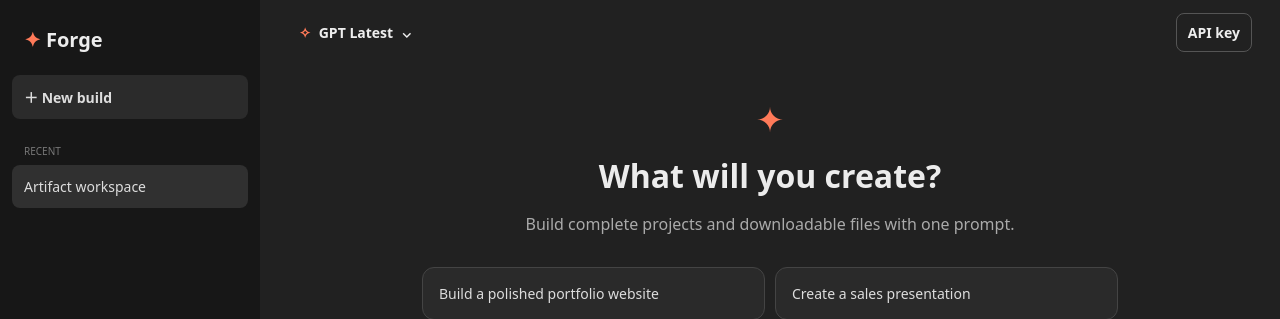
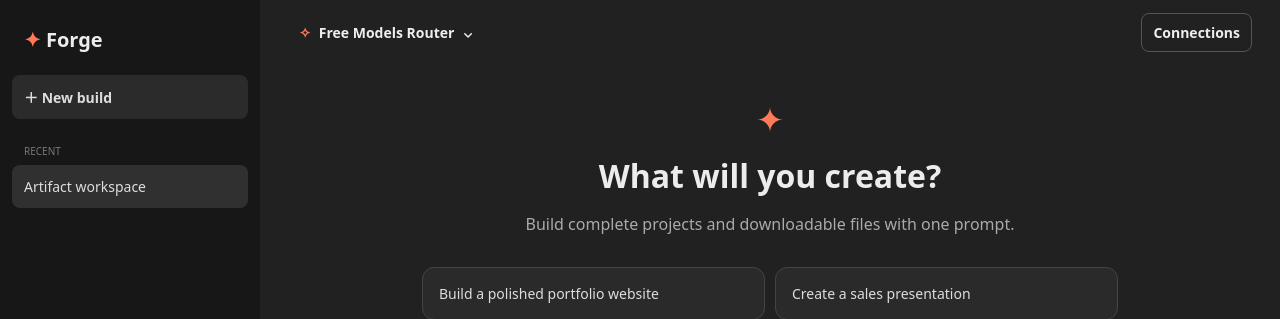
Before and after one commit to Tarzxn/Tarzxn-ai, a Flask app: page / in a window 1280 px wide. Shown: the top 319 px of the page. Run offline with Flask 3, Linux system fonts and the light colour scheme; data that the repository does not hold is empty.

Commit message:
Add files via upload
Added more free models to use

```diff
--- a/app.py
+++ b/app.py
@@ -8,6 +8,7 @@ import uuid
 import zipfile
 from datetime import datetime, timezone
 from pathlib import Path, PurePosixPath
+from urllib.parse import urlparse
 
 import requests
 from flask import Flask, abort, jsonify, render_template, request, send_file
@@ -23,9 +24,8 @@ WORKSPACES = Path(os.environ.get("WORKSPACE_DIR", "data/workspaces"))
 WORKSPACES.mkdir(parents=True, exist_ok=True)
 
 FALLBACK_MODELS = [
-    {"id": "~openai/gpt-latest", "name": "GPT Latest", "family": "OpenAI", "tag": "Paid · maintained alias"},
-    {"id": "~anthropic/claude-sonnet-latest", "name": "Claude Sonnet Latest", "family": "Anthropic", "tag": "Paid · maintained alias"},
-    {"id": "~google/gemini-pro-latest", "name": "Gemini Pro Latest", "family": "Google", "tag": "Paid · maintained alias"},
+    {"id": "openrouter/free", "name": "Free Models Router", "family": "OpenRouter", "tag": "Free · automatic routing", "source": "openrouter"},
+    {"id": "poolside/laguna-s-2.1:free", "name": "Poolside Laguna S 2.1", "family": "Poolside", "tag": "Free · coding", "source": "openrouter"},
 ]
 
 SYSTEM = '''You are Forge, an expert software and artifact builder. Turn the request into a concise response plus files. Return ONLY valid JSON using this schema:
@@ -83,29 +83,54 @@ def index(): return render_template("index.html")
 
 @app.get("/api/models")
 def models():
+    output = [{"id": "openrouter/free", "name": "Free Models Router", "family": "OpenRouter", "tag": "Free · automatic routing", "source": "openrouter"}]
     try:
         response = requests.get("https://openrouter.ai/api/v1/models", timeout=8)
         response.raise_for_status()
-        preferred = [m for m in response.json()["data"] if m["id"].split("/")[0] in {"openai","anthropic","google","deepseek","qwen"} and "text" in m.get("architecture",{}).get("output_modalities",["text"])]
+        preferred = [m for m in response.json()["data"] if "text" in m.get("architecture",{}).get("output_modalities",["text"]) and (is_free(m) or m["id"].startswith("poolside/"))]
         def price_tag(model):
             pricing = model.get("pricing", {})
             values = [pricing.get(field, "0") for field in ("prompt", "completion", "request")]
             return "Free" if all(str(value) in ("0", "0.0", "0.00") for value in values) else "Paid"
-        return jsonify([{ "id":m["id"], "name":m["name"], "family":m["id"].split("/")[0].title(), "tag":f"{price_tag(m)} · {m.get('context_length',0)//1000}K context"} for m in preferred[:80]])
-    except requests.RequestException: return jsonify(FALLBACK_MODELS)
+        output.extend([{ "id":m["id"], "name":m["name"], "family":m["id"].split("/")[0].title(), "tag":f"{price_tag(m)} · {m.get('context_length',0)//1000}K context", "source":"openrouter"} for m in preferred[:120]])
+    except requests.RequestException: output.extend(FALLBACK_MODELS[1:])
+    ollama_url = request.args.get("ollama_url", "").rstrip("/")
+    if valid_ollama_url(ollama_url):
+        try:
+            ollama = requests.get(f"{ollama_url}/api/tags", timeout=3).json().get("models", [])
+            output.extend({"id": model["name"], "name": model["name"], "family": "Ollama", "tag": "Local · free", "source": "ollama"} for model in ollama)
+        except requests.RequestException: pass
+    return jsonify(output)
+
+
+def is_free(model):
+    pricing = model.get("pricing", {})
+    return all(str(pricing.get(field, "0")) in ("0", "0.0", "0.00") for field in ("prompt", "completion", "request"))
+
+
+def valid_ollama_url(value):
+    parsed = urlparse(value)
+    return parsed.scheme in ("http", "https") and bool(parsed.netloc) and len(value) < 200
 
 
 @app.post("/api/chat")
 def chat():
     data = request.get_json(force=True); prompt = str(data.get("prompt", "")).strip()
     if not prompt: return jsonify(error="Enter a request."), 400
+    source = data.get("source", "openrouter")
     key = str(data.get("apiKey", "")).strip()
-    if not key: return jsonify(error="Add your OpenRouter API key with the API key button."), 400
+    if source == "openrouter" and not key: return jsonify(error="Add your OpenRouter API key with the API key button."), 400
     messages = [{"role":"system","content":SYSTEM}] + data.get("history", [])[-10:] + [{"role":"user","content":prompt}]
     payload = {"model": data.get("model") or FALLBACK_MODELS[0]["id"], "messages": messages, "temperature": 0.35, "response_format":{"type":"json_object"}}
     try:
-        response = requests.post("https://openrouter.ai/api/v1/chat/completions", headers={"Authorization":f"Bearer {key}","HTTP-Referer":request.host_url,"X-Title":"Forge"}, json=payload, timeout=120)
-        response.raise_for_status(); result = json.loads(response.json()["choices"][0]["message"]["content"])
+        if source == "ollama":
+            ollama_url = str(data.get("ollamaUrl", "")).rstrip("/")
+            if not valid_ollama_url(ollama_url): return jsonify(error="Enter a valid Ollama server URL."), 400
+            response = requests.post(f"{ollama_url}/api/chat", json={"model": payload["model"], "messages": messages, "stream": False, "format": "json"}, timeout=120)
+            response.raise_for_status(); result = json.loads(response.json()["message"]["content"])
+        else:
+            response = requests.post("https://openrouter.ai/api/v1/chat/completions", headers={"Authorization":f"Bearer {key}","HTTP-Referer":request.host_url,"X-Title":"Forge"}, json=payload, timeout=120)
+            response.raise_for_status(); result = json.loads(response.json()["choices"][0]["message"]["content"])
         files = result.get("files", [])[:12]; workspace_id = uuid.uuid4().hex; root = WORKSPACES / workspace_id; root.mkdir()
         for item in files: write_artifact(root, item)
         manifest = [{"path":str(p.relative_to(root)).replace("\\", "/"), "bytes":p.stat().st_size} for p in root.rglob("*") if p.is_file()]
--- a/render.yaml
+++ b/render.yaml
@@ -5,7 +5,5 @@ services:
     buildCommand: pip install -r requirements.txt
     startCommand: gunicorn app:app
     envVars:
-      - key: OPENROUTER_API_KEY
-        sync: false
       - key: PYTHON_VERSION
         value: 3.12.7
--- a/static/app.js
+++ b/static/app.js
@@ -1,7 +1,7 @@
-const state={model:'~openai/gpt-latest',history:[],apiKey:sessionStorage.getItem('forgeOpenRouterKey')||''};const $=s=>document.querySelector(s);const convo=$('#conversation');
+const state={model:'openrouter/free',source:'openrouter',history:[],apiKey:sessionStorage.getItem('forgeOpenRouterKey')||'',ollamaUrl:sessionStorage.getItem('forgeOllamaUrl')||'http://localhost:11434'};const $=s=>document.querySelector(s);const convo=$('#conversation');
 function escapeHtml(t){return String(t).replace(/[&<>'"]/g,c=>({'&':'&amp;','<':'&lt;','>':'&gt;',"'":'&#39;','"':'&quot;'}[c]))}
 function add(role,html){const el=document.createElement('div');el.className=`message ${role}`;el.innerHTML=html;convo.append(el);el.scrollIntoView({behavior:'smooth',block:'end'});return el}
-async function loadModels(){try{const res=await fetch('/api/models');const models=await res.json();$('#models').innerHTML=models.map(m=>`<button class="model-choice" data-id="${escapeHtml(m.id)}" data-name="${escapeHtml(m.name)}"><strong>${escapeHtml(m.name)}</strong><small>${escapeHtml(m.family)} · ${escapeHtml(m.tag)}</small></button>`).join('');document.querySelectorAll('.model-choice').forEach(b=>b.onclick=()=>{state.model=b.dataset.id;$('#modelName').textContent=b.dataset.name;$('#modelMenu').classList.remove('open')})}catch(e){$('#models').textContent='Model list unavailable.'}}
+async function loadModels(){try{const res=await fetch('/api/models?ollama_url='+encodeURIComponent(state.ollamaUrl));const models=await res.json();$('#models').innerHTML=models.map(m=>`<button class="model-choice" data-id="${escapeHtml(m.id)}" data-name="${escapeHtml(m.name)}" data-source="${escapeHtml(m.source)}"><strong>${escapeHtml(m.name)}</strong><small>${escapeHtml(m.family)} · ${escapeHtml(m.tag)}</small></button>`).join('');document.querySelectorAll('.model-choice').forEach(b=>b.onclick=()=>{state.model=b.dataset.id;state.source=b.dataset.source;$('#modelName').textContent=b.dataset.name;$('#modelMenu').classList.remove('open')})}catch(e){$('#models').textContent='Model list unavailable.'}}
 $('#modelButton').onclick=()=>$('#modelMenu').classList.toggle('open');$('#newChat').onclick=()=>{state.history=[];convo.innerHTML=$('#hero').outerHTML};document.querySelectorAll('.suggestions button').forEach(b=>b.onclick=()=>{$('#prompt').value=b.textContent;$('#prompt').focus()});
-$('#keyButton').onclick=()=>{$('#apiKey').value=state.apiKey;$('#keyModal').classList.add('open');$('#apiKey').focus()};$('#closeKey').onclick=()=>$('#keyModal').classList.remove('open');$('#saveKey').onclick=()=>{state.apiKey=$('#apiKey').value.trim();if(state.apiKey)sessionStorage.setItem('forgeOpenRouterKey',state.apiKey);else sessionStorage.removeItem('forgeOpenRouterKey');$('#keyModal').classList.remove('open')};
-$('#composer').onsubmit=async e=>{e.preventDefault();const prompt=$('#prompt').value.trim();if(!prompt)return;if(!state.apiKey){$('#keyButton').click();return}$('#hero')?.remove();add('user',escapeHtml(prompt));$('#prompt').value='';const pending=add('assistant typing','Forge is creating your workspace…');$('#send').disabled=true;try{const r=await fetch('/api/chat',{method:'POST',headers:{'Content-Type':'application/json'},body:JSON.stringify({prompt,model:state.model,history:state.history,apiKey:state.apiKey})});const data=await r.json();if(!r.ok)throw Error(data.error||'Request failed');pending.classList.remove('typing');pending.innerHTML=`<div>${escapeHtml(data.reply).replace(/\n/g,'<br>')}</div><div class="artifact"><strong>${data.files.length} file${data.files.length===1?'':'s'} created</strong><ul>${data.files.map(f=>`<li>${escapeHtml(f.path)} <small>${f.bytes} bytes</small></li>`).join('')}</ul><a class="download" href="/api/download/${data.workspace}">Download ZIP ↓</a></div>`;state.history.push({role:'user',content:prompt},{role:'assistant',content:data.reply})}catch(err){pending.innerHTML=`<span style="color:#ff9b8a">${escapeHtml(err.message)}</span>`}finally{$('#send').disabled=false}};loadModels();
+$('#keyButton').onclick=()=>{$('#apiKey').value=state.apiKey;$('#ollamaUrl').value=state.ollamaUrl;$('#keyModal').classList.add('open');$('#apiKey').focus()};$('#closeKey').onclick=()=>$('#keyModal').classList.remove('open');$('#saveKey').onclick=()=>{state.apiKey=$('#apiKey').value.trim();state.ollamaUrl=$('#ollamaUrl').value.trim().replace(/\/$/,'');if(state.apiKey)sessionStorage.setItem('forgeOpenRouterKey',state.apiKey);else sessionStorage.removeItem('forgeOpenRouterKey');if(state.ollamaUrl)sessionStorage.setItem('forgeOllamaUrl',state.ollamaUrl);else sessionStorage.removeItem('forgeOllamaUrl');$('#keyModal').classList.remove('open');loadModels()};
+$('#composer').onsubmit=async e=>{e.preventDefault();const prompt=$('#prompt').value.trim();if(!prompt)return;if(state.source==='openrouter'&&!state.apiKey){$('#keyButton').click();return}$('#hero')?.remove();add('user',escapeHtml(prompt));$('#prompt').value='';const pending=add('assistant typing','Forge is creating your workspace…');$('#send').disabled=true;try{const r=await fetch('/api/chat',{method:'POST',headers:{'Content-Type':'application/json'},body:JSON.stringify({prompt,model:state.model,source:state.source,history:state.history,apiKey:state.apiKey,ollamaUrl:state.ollamaUrl})});const data=await r.json();if(!r.ok)throw Error(data.error||'Request failed');pending.classList.remove('typing');pending.innerHTML=`<div>${escapeHtml(data.reply).replace(/\n/g,'<br>')}</div><div class="artifact"><strong>${data.files.length} file${data.files.length===1?'':'s'} created</strong><ul>${data.files.map(f=>`<li>${escapeHtml(f.path)} <small>${f.bytes} bytes</small></li>`).join('')}</ul><a class="download" href="/api/download/${data.workspace}">Download ZIP ↓</a></div>`;state.history.push({role:'user',content:prompt},{role:'assistant',content:data.reply})}catch(err){pending.innerHTML=`<span style="color:#ff9b8a">${escapeHtml(err.message)}</span>`}finally{$('#send').disabled=false}};loadModels();
--- a/templates/index.html
+++ b/templates/index.html
@@ -1,7 +1,7 @@
 <!doctype html>
 <html lang="en"><head><meta charset="utf-8"><meta name="viewport" content="width=device-width,initial-scale=1"><title>Forge</title><link rel="stylesheet" href="{{ url_for('static', filename='app.css') }}"></head>
 <body><aside><div class="brand"><span>✦</span> Forge</div><button class="new" id="newChat">＋ New build</button><p class="label">RECENT</p><div id="recent"><button class="history active">Artifact workspace</button></div><div class="sidebar-foot">OpenRouter connected<br><small>Files stay in this workspace.</small></div></aside>
-<main><header><button class="model" id="modelButton"><span class="orb">✧</span><span id="modelName">GPT Latest</span><span>⌄</span></button><div class="model-menu" id="modelMenu"><div class="menu-title">Choose a model <small>Free/Paid status comes from OpenRouter</small></div><div id="models"></div></div><button class="key-button" id="keyButton">API key</button></header>
-<div class="key-modal" id="keyModal"><div class="key-card"><button class="close" id="closeKey">×</button><h2>OpenRouter API key</h2><p>Used only for this browser session. Forge does not save it to its server or ZIP.</p><input id="apiKey" type="password" autocomplete="off" placeholder="sk-or-v1-…"><button id="saveKey">Use this key</button></div></div>
+<main><header><button class="model" id="modelButton"><span class="orb">✧</span><span id="modelName">Free Models Router</span><span>⌄</span></button><div class="model-menu" id="modelMenu"><div class="menu-title">Choose a model <small>Free models first · Poolside + Ollama included</small></div><div id="models"></div></div><button class="key-button" id="keyButton">Connections</button></header>
+<div class="key-modal" id="keyModal"><div class="key-card"><button class="close" id="closeKey">×</button><h2>Connections</h2><p>OpenRouter key: used only for this browser session, never stored by Forge.</p><input id="apiKey" type="password" autocomplete="off" placeholder="OpenRouter key: sk-or-v1-…"><p>Ollama server URL: only use a server reachable from the Flask host. On a local Forge install, the default is correct.</p><input id="ollamaUrl" type="url" autocomplete="off" placeholder="http://localhost:11434"><button id="saveKey">Save connections</button></div></div>
 <section id="conversation"><div class="hero" id="hero"><div class="hero-mark">✦</div><h1>What will you create?</h1><p>Build complete projects and downloadable files with one prompt.</p><div class="suggestions"><button>Build a polished portfolio website</button><button>Create a sales presentation</button><button>Design a printable 3D model</button><button>Generate a Python automation</button></div></div></section>
 <div class="composer-wrap"><form id="composer"><textarea id="prompt" rows="1" placeholder="Message Forge…"></textarea><div class="composer-actions"><span>Files, code, documents, slides, spreadsheets, STL, and more</span><button id="send" type="submit" aria-label="Send">↑</button></div></form><p class="notice">Forge can make mistakes. Review generated files before using them.</p></div></main><script src="{{ url_for('static', filename='app.js') }}"></script></body></html>
```
Also changed, not shown: README.md.
